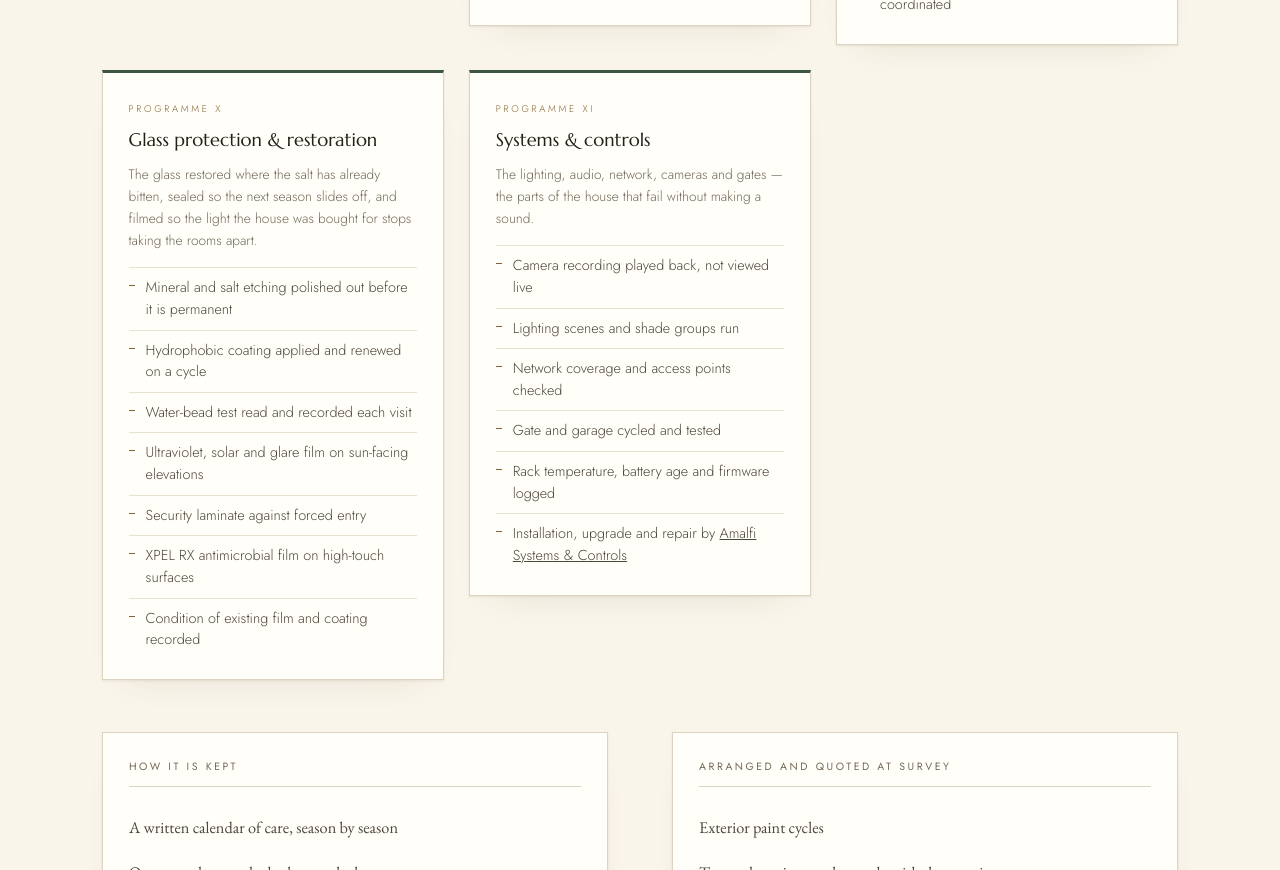
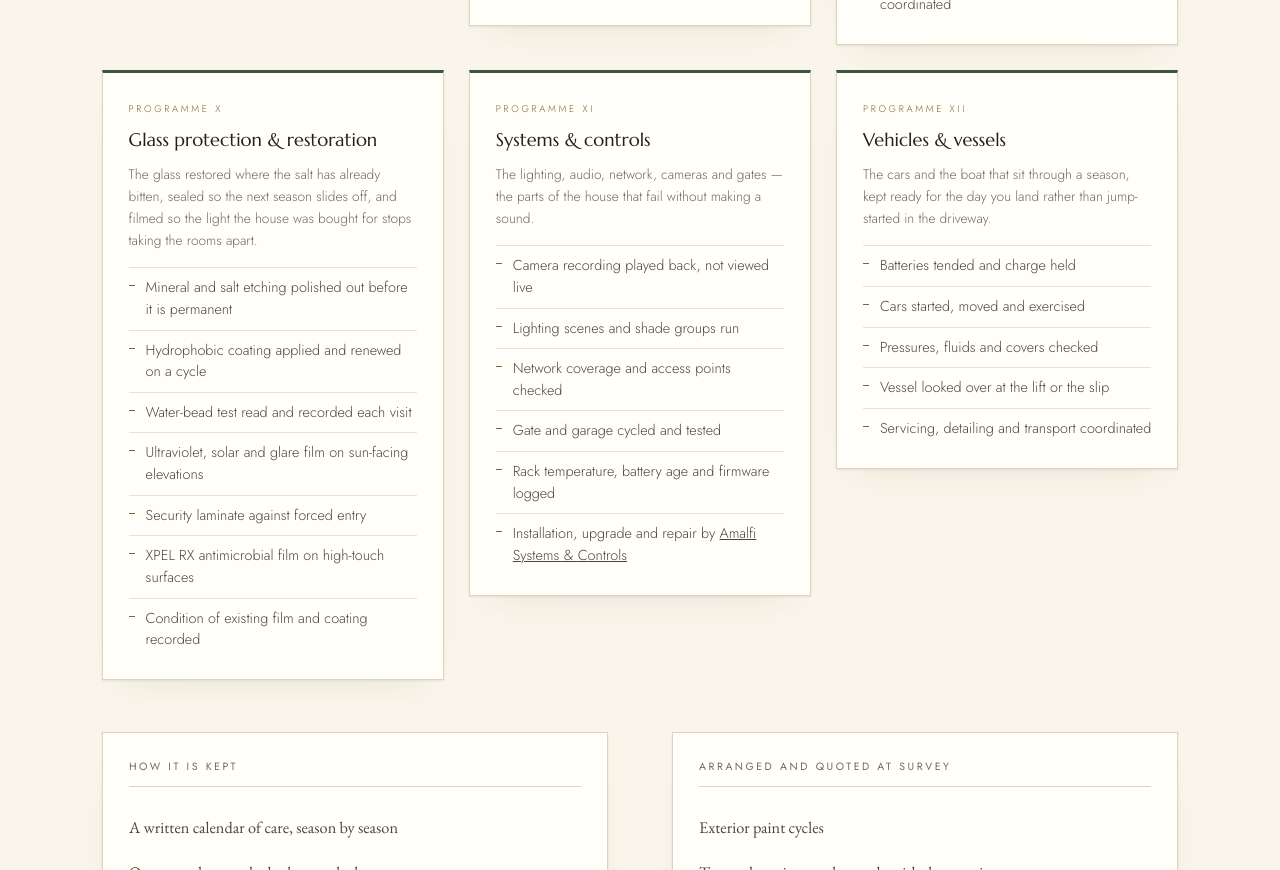
Before and after one commit to sylafation-prog/amalfibg, a plain HTML site: page estates.html in a window 1280 px wide. Shown: the part 3267-4137 px from the top of the page. Drawn offline with nearby package versions, Linux system fonts and the light colour scheme.

Commit message:
Add Programme XII, Vehicles & vessels, to the estate calendar
Cars and boats kept ready through an absence: batteries tended, cars
started and moved, pressures and fluids checked, vessel looked over at
the lift. Servicing, detailing and transport are coordinated rather
than performed, which keeps the work inside the coordination model and
out of garage-keepers exposure.

Brings the estates page to twelve programmes, matching the client
service menu.

Co-Authored-By: Claude Opus 5 <noreply@anthropic.com>
Claude-Session: https://claude.ai/code/session_017FNsznGUwsE3W4g89jNykx

```diff
--- a/estates.html
+++ b/estates.html
@@ -249,6 +249,18 @@
             <li>Gate and garage cycled and tested</li>
             <li>Rack temperature, battery age and firmware logged</li>
             <li>Installation, upgrade and repair by <a href="systems">Amalfi Systems &amp; Controls</a></li>
+          </ul>
+        </div>
+        <div class="prog">
+          <span class="pnum">Programme XII</span>
+          <h3>Vehicles &amp; vessels</h3>
+          <p>The cars and the boat that sit through a season, kept ready for the day you land rather than jump-started in the driveway.</p>
+          <ul>
+            <li>Batteries tended and charge held</li>
+            <li>Cars started, moved and exercised</li>
+            <li>Pressures, fluids and covers checked</li>
+            <li>Vessel looked over at the lift or the slip</li>
+            <li>Servicing, detailing and transport coordinated</li>
           </ul>
         </div>
       </div>
```
